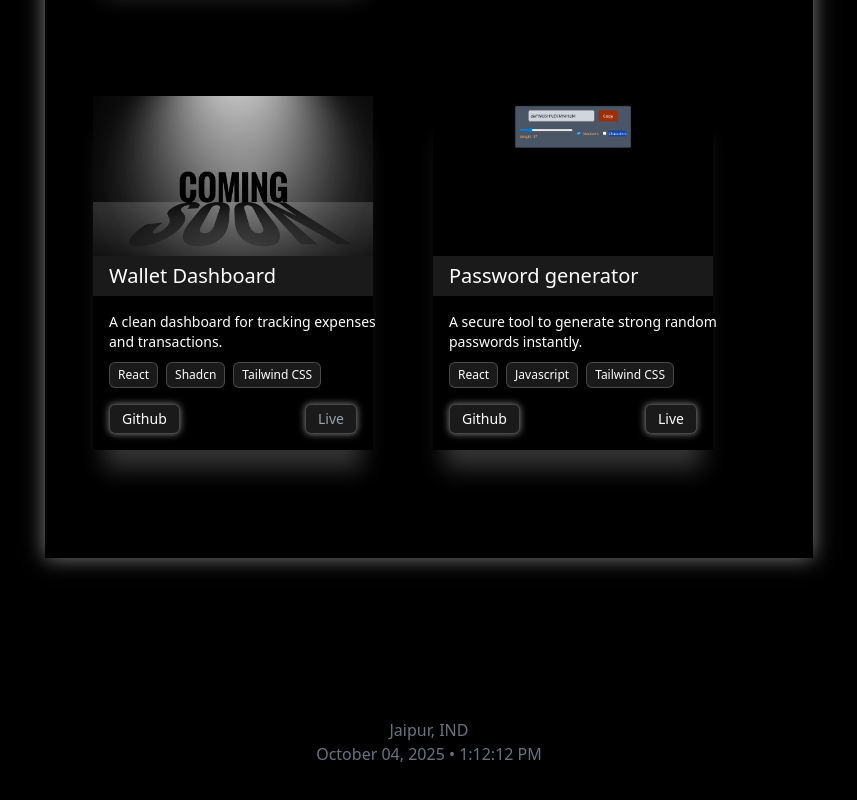
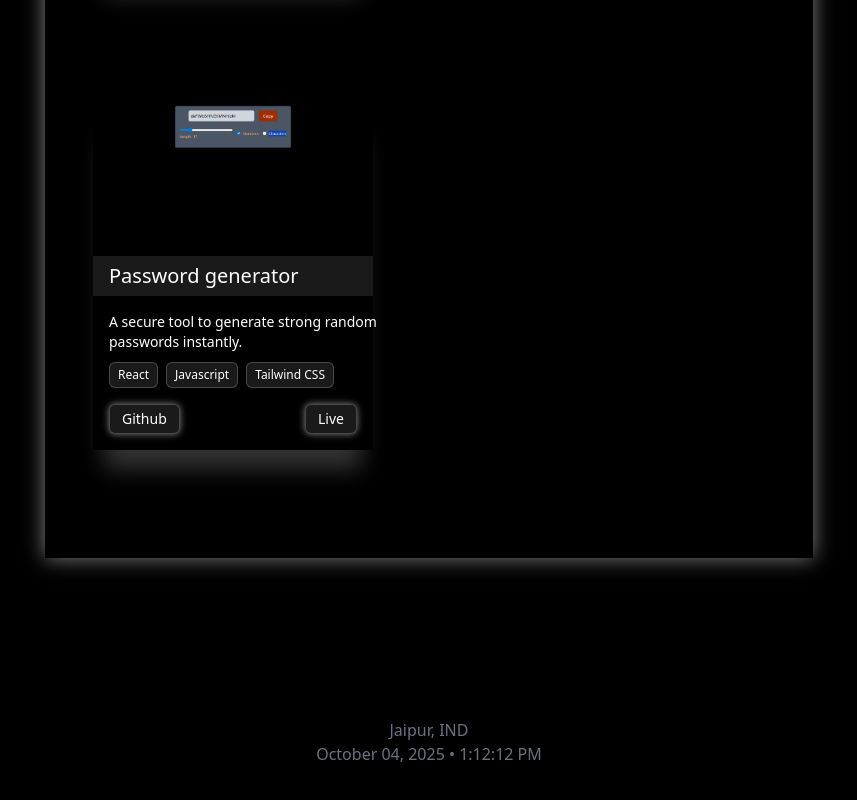
Before and after one commit to srishtinsaan/portfolioOfMine, a React (Vite) app: page /projects in a window 1280 px wide. Shown: the part 1966-2766 px from the top of the page, without its empty margins (211-1068 px from the left). Built offline with nearby package versions, Linux system fonts and the light colour scheme.

Commit message:
hide wallet dashboard proj detail

```diff
--- a/src/components/Projects.jsx
+++ b/src/components/Projects.jsx
@@ -37,10 +37,10 @@ function Projects() {
       github : "https://github.com/srishtinsaan/Redux-ToDo",
     tools: ["React", "Redux", "Tailwind CSS"],
   live : ""},
-    {name : "Wallet Dashboard", image : comingSoon, desc : "A clean dashboard for tracking expenses and transactions.",
-      github : "https://github.com/srishtinsaan/Wallet-dashboard",
-    tools: ["React", "Shadcn", "Tailwind CSS"],
-  live : ""},
+  //   {name : "Wallet Dashboard", image : comingSoon, desc : "A clean dashboard for tracking expenses and transactions.",
+  //     github : "https://github.com/srishtinsaan/Wallet-dashboard",
+  //   tools: ["React", "Shadcn", "Tailwind CSS"],
+  // live : ""},
     {name : "Password generator", image : password, desc : "A secure tool to generate strong random passwords instantly.",
       github : "https://github.com/srishtinsaan/password-generator",
     tools: ["React","Javascript", "Tailwind CSS", ],
```
